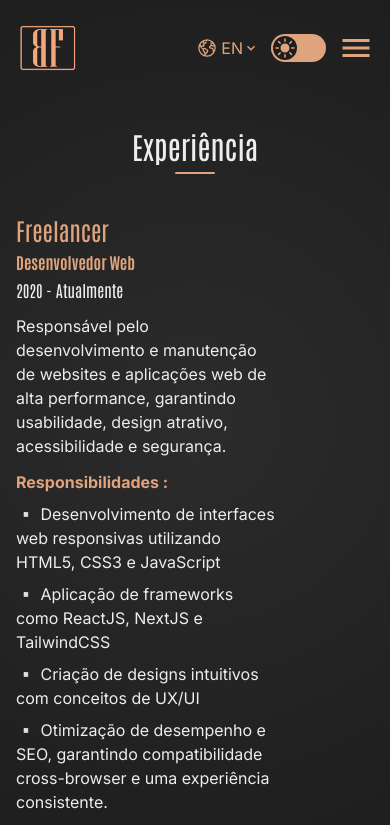
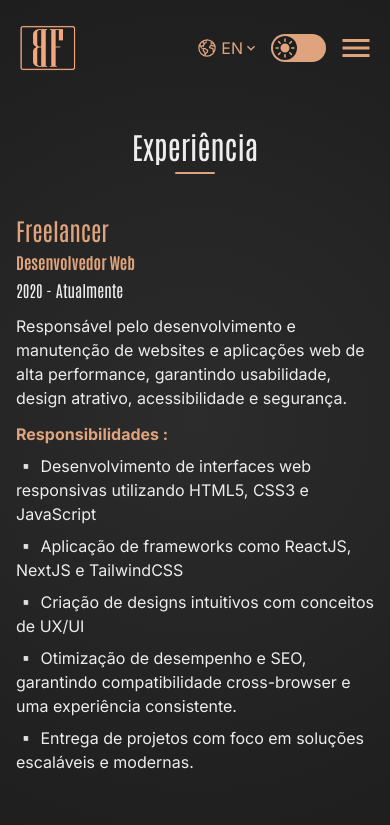
Before and after one commit to brunodkf/portfolio-v2-nextjs, a Next.js app: page /en/experiencia in a window 390 px wide. Shown: the top 825 px of the page. Built offline with nearby package versions, Linux system fonts and the light colour scheme.

Commit message:
chore /mudança na arquitetura do projeto

```diff
--- a/app/[locale]/experiencia/page.tsx
+++ b/app/[locale]/experiencia/page.tsx
@@ -23,8 +23,8 @@ export default function Experiencia() {
                 <span className="w-10 h-[2px] my-2 bg-laranja block rounded"></span>
             </div>
 
-            <div className=" w-3/4 h-2/4 pb-32 lg:pb-0 lg:overflow-y-auto custom-scrollbar lg:bg-cinza ">
-                <ul className="">
+            <div className=" w-full lg:w-3/4 h-2/4 pb-32 lg:pb-0 lg:overflow-y-auto custom-scrollbar lg:bg-cinza ">
+                <ul className="pb-32 lg:pb-0">
                     {experiences.map((exp, index) => (
                         <li key={index} className="mt-4 p-4">
                             <h3 className="font-title text-laranja text-2xl">{exp.Title}</h3>
--- a/app/[locale]/sobre/page.tsx
+++ b/app/[locale]/sobre/page.tsx
@@ -1,7 +1,7 @@
 "use client";
 
 import { useTranslations } from "next-intl";
-import ListaDeHabilidades from "../components/ListaDeHabilidades";
+import ListaDeHabilidades from "../../components/ListaDeHabilidades";
 import Image from "next/image";
 import { motion } from "framer-motion";
 
```
Also changed, not shown: app/[locale]/layout.tsx (+5 -5 lines), app/components/BackgroundDetail.tsx (renamed from app/[locale]/components/BackgroundDetail.tsx), app/components/Footer.tsx (renamed from app/[locale]/components/Footer.tsx), app/components/ListaDeHabilidades.tsx (renamed from app/[locale]/components/ListaDeHabilidades.tsx), app/components/ListaRouters.tsx (renamed from app/[locale]/components/ListaRouters.tsx), app/components/MenuLateral.tsx (renamed from app/[locale]/components/MenuLateral.tsx), app/components/MenuMobile.tsx (added), app/components/Navbar.tsx (renamed from app/[locale]/components/Navbar.tsx), app/components/SocialLateral.tsx (renamed from app/[locale]/components/SocialLateral.tsx).
